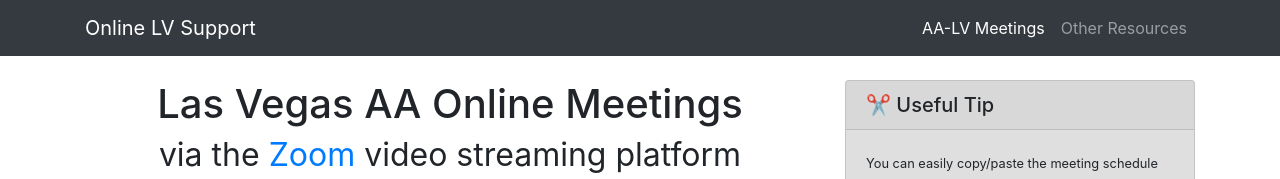
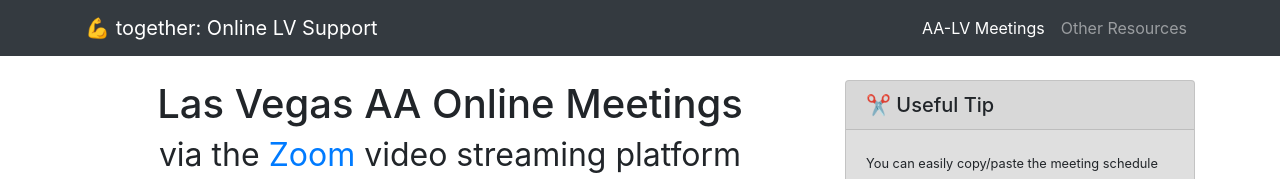
Before and after one commit to lasvegaslocals/meetings, a website: page index.html in a window 1280 px wide. Shown: the top 179 px of the page. Drawn offline with Linux system fonts and the light colour scheme.

Commit message:
together

```diff
--- a/index.html
+++ b/index.html
@@ -8,7 +8,7 @@
   <meta name="description" content="This is a small list of online support groups that has been curated to help Las Vegas locals during the pandemic lockdown.">
   <meta name="author" content="Anonymous">
 
-  <title>together: online meetings</title>
+  <title>together: Online Meetings</title>
 
   <!-- Bootstrap core CSS -->
   <link href="vendor/bootstrap/css/bootstrap.min.css" rel="stylesheet">
@@ -26,7 +26,7 @@
   <!-- Navigation -->
   <nav class="navbar navbar-expand-lg navbar-dark bg-dark fixed-top">
     <div class="container">
-      <a class="navbar-brand" href="#">Online LV Support</a>
+      <a class="navbar-brand" href="#">💪 together: Online LV Support</a>
       <button class="navbar-toggler" type="button" data-toggle="collapse" data-target="#navbarResponsive" aria-controls="navbarResponsive" aria-expanded="false" aria-label="Toggle navigation">
         <span class="navbar-toggler-icon"></span>
       </button>
```
Also changed, not shown: other.html (+2 -2 lines).
